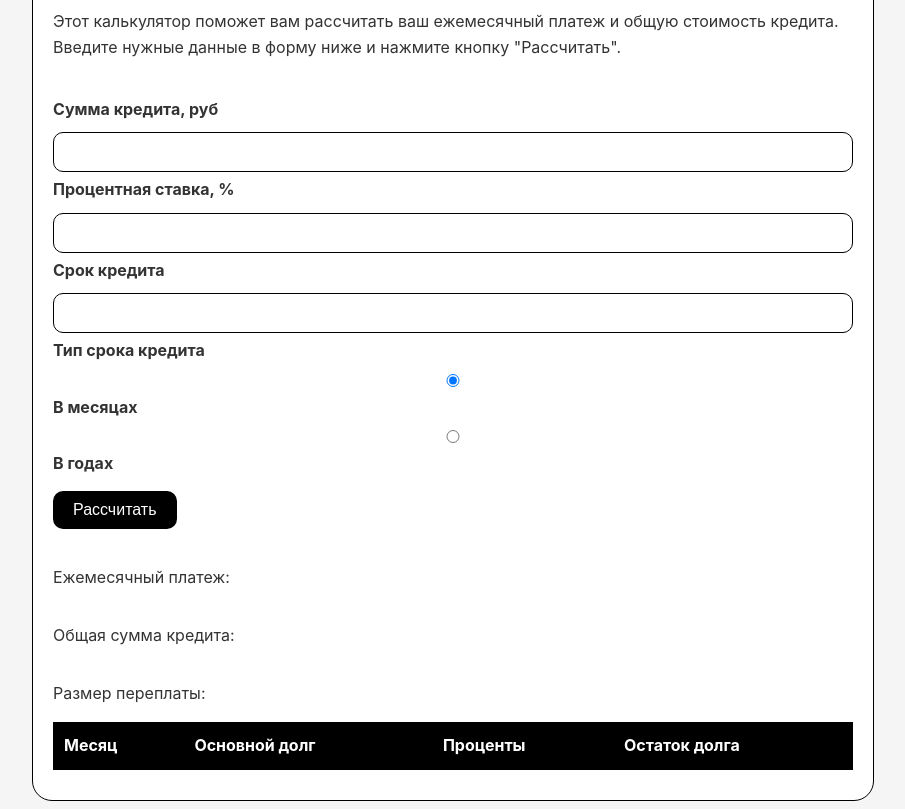
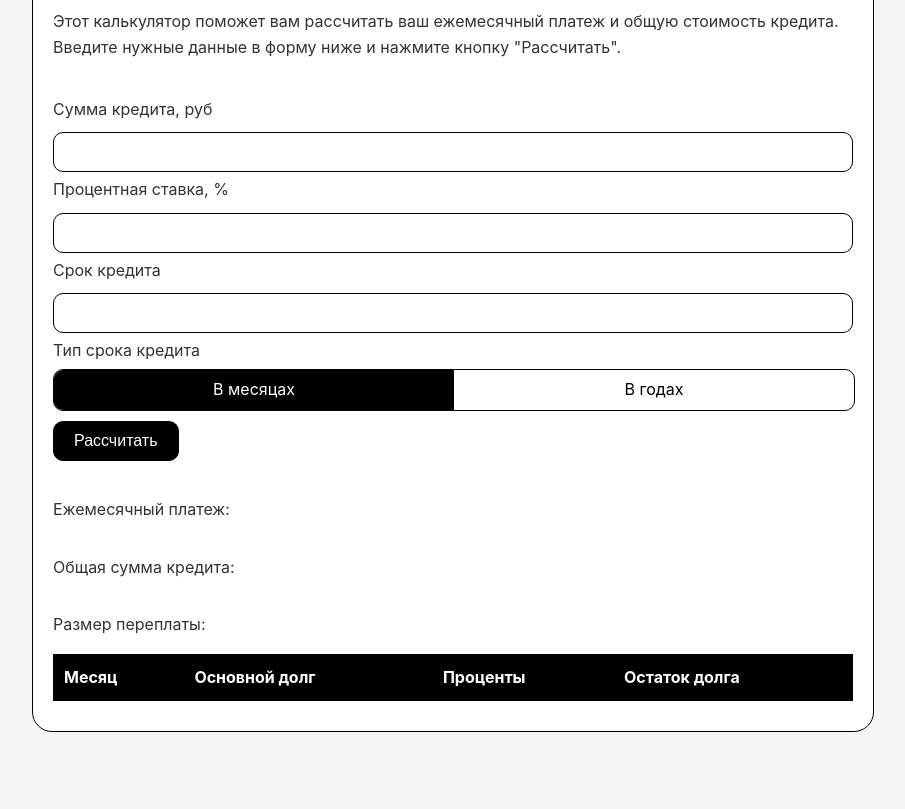
Before and after one commit to logotipza/Calc, a plain HTML site: page calculator1.html in a window 1280 px wide. Shown: the part 104-913 px from the top of the page, without its empty margins (187-1092 px from the left). After the commit the page ends 844 px from the top, so only its background shows below. Drawn offline with Linux system fonts and the light colour scheme.

Commit message:
first calc

```diff
--- a/calculator1.html
+++ b/calculator1.html
@@ -24,19 +24,14 @@
             </div>
             <div class="form-group">
                 <label>Тип срока кредита</label>
-                <div class="radio-group">
-                    <label class="radio-label">
-                        <input type="radio" id="loanPeriodMonths" name="loanPeriodType" value="months" checked>
-                        <span class="radio-custom"></span>
-                        <span class="radio-text">В месяцах</span>
-                    </label>
-                    <label class="radio-label">
-                        <input type="radio" id="loanPeriodYears" name="loanPeriodType" value="years">
-                        <span class="radio-custom"></span>
-                        <span class="radio-text">В годах</span>
-                    </label>
+                <div class="toggle-container">
+                    <div class="toggle active" onclick="togglePeriodType('months')">В месяцах</div>
+                    <div class="toggle" onclick="togglePeriodType('years')">В годах</div>
                 </div>
+                <input type="radio" id="loanPeriodMonths" name="loanPeriodType" value="months" checked style="display: none;">
+                <input type="radio" id="loanPeriodYears" name="loanPeriodType" value="years" style="display: none;">
             </div>
+
             <button type="submit">Рассчитать</button>
         </form>
         <p>Ежемесячный платеж: <span id="monthlyPayment"></span></p>
@@ -57,5 +52,6 @@
         </div>
     </div>
     <script src="loanCalculator.js"></script>
+    <!-- <script src="toggle.js"></script> -->
 </body>
 </html>
--- a/loanCalculator.js
+++ b/loanCalculator.js
@@ -1,15 +1,17 @@
-function toggleLoanPeriod(loanPeriodType) {
+function togglePeriodType(type) {
     var radioMonths = document.getElementById("loanPeriodMonths");
     var radioYears = document.getElementById("loanPeriodYears");
-    var toggle = document.querySelector(".toggle");
-    if (loanPeriodType === "months") {
+    var toggleContainer = document.querySelector(".toggle-container");
+    if (type === "months") {
         radioMonths.checked = true;
         radioYears.checked = false;
-        toggle.style.transform = "translateX(0)";
-    } else if (loanPeriodType === "years") {
+        toggleContainer.children[0].classList.add("active");
+        toggleContainer.children[1].classList.remove("active");
+    } else if (type === "years") {
         radioMonths.checked = false;
         radioYears.checked = true;
-        toggle.style.transform = "translateX(100%)";
+        toggleContainer.children[0].classList.remove("active");
+        toggleContainer.children[1].classList.add("active");
     }
 }
 
--- a/style.css
+++ b/style.css
@@ -1,6 +1,7 @@
 :root {
     --primary-color: #000;
     --secondary-color: #fff;
+    --alt-color: #aaa;
     --divider-color: #000;
     --border-radius: 10px;
     --border-radius-big: 20px;
@@ -32,7 +33,7 @@ form {
 label {
     display: block;
     margin-bottom: 5px;
-    font-weight: bold;
+    font-weight: medium;
 }
 
 input,
@@ -73,7 +74,7 @@ button {
     background-color: var(--primary-color);
     color: var(--secondary-color);
     padding: 10px 20px;
-    border: none;
+    border: 1px solid var(--primary-color);
     border-radius: var(--border-radius);
     cursor: pointer;
     text-align: center;
@@ -90,6 +91,46 @@ button:hover {
     border: 1px solid var(--primary-color);
 }
 
+.toggle-container {
+    display: flex;
+    width: 100%;
+    border-radius: var(--border-radius);
+    overflow: hidden;
+    background-color: var(--secondary-color);
+    border: 1px solid var(--primary-color);
+}
+
+.toggle {
+    flex: 1;
+    height: 40px;
+    display: flex;
+    align-items: center;
+    justify-content: center;
+    cursor: pointer;
+    transition: background-color 0.3s;
+    position: relative;
+    z-index: 1;
+    color: var(--primary-color);
+}
+
+.toggle:first-child {
+    border-right: none;
+}
+
+.toggle:last-child {
+    border-left: none;
+}
+
+.toggle:hover {
+    background-color: var(--alt-color);
+    color: var(--primary-color);
+}
+
+.toggle.active {
+    background-color: var(--primary-color);
+    color: var(--secondary-color);
+}
+
 @media only screen and (max-width: 768px) {
     .container {
         padding: 10px;
```
Also changed, not shown: index.html (+2 -1 lines), toggle.css (deleted, +0 -43 lines).
